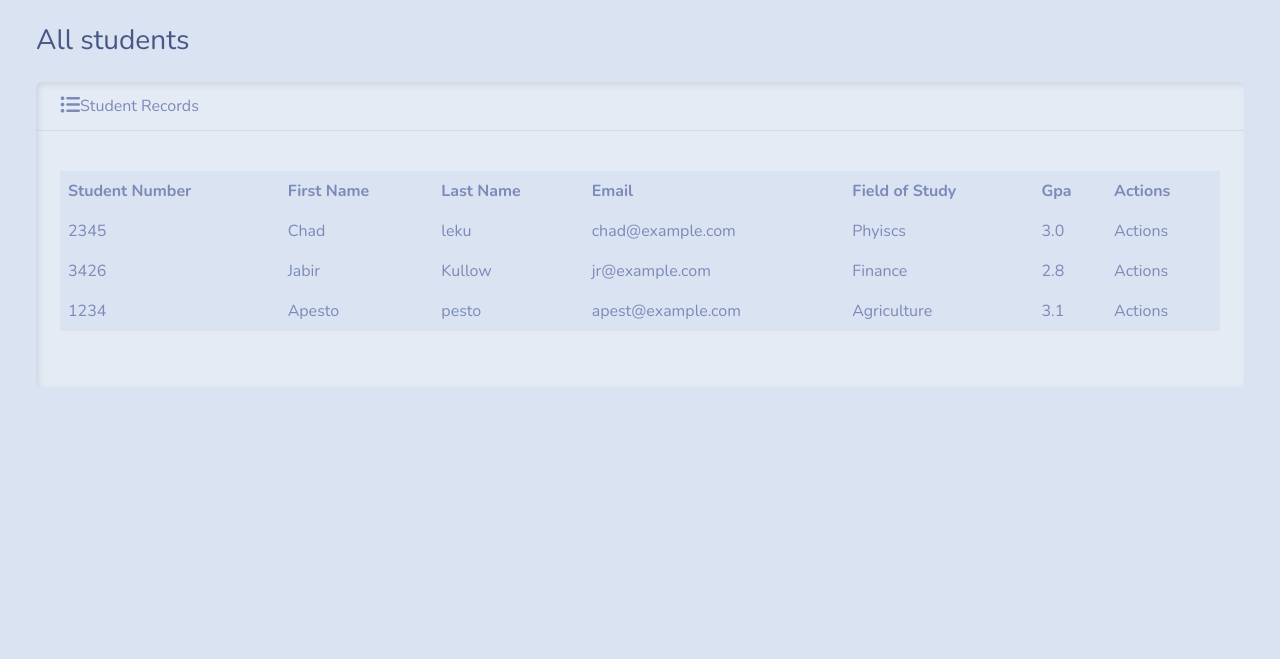
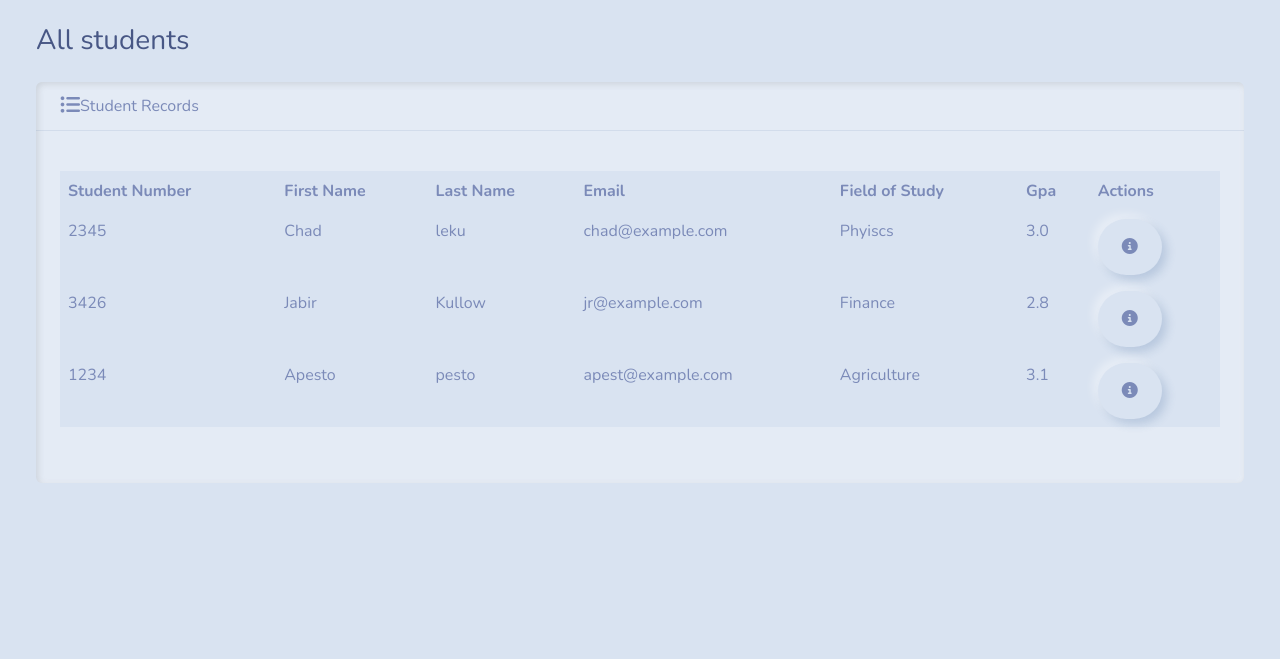
Before and after one commit to Jabir254/school_mgt_system, a Django app: page / in a window 1280 px wide. Shown: the part 56-715 px from the top of the page. Run offline with Django 4.2, Linux system fonts and the light colour scheme; data comes from the database, SQL or seed files in the repository; some libraries are stand-ins or nearby versions.

Commit message:
cleared minor bugs on views and urls files

```diff
--- a/sms/school/students/templates/students/index.html
+++ b/sms/school/students/templates/students/index.html
@@ -83,7 +83,11 @@
 												<td>{{ student.email}}</td>
 												<td>{{student.field_of_study}}</td>
 												<td>{{ student.gpa}}</td>
-												<td>Actions</td>
+												<td>
+													<button type="button" class="btn btn-sucess me-1" href="{% url 'view_student' student.id%}" data-bs-toggle="model"
+													data-bs-target="#myModal{{student.id}}">
+													<i class="fa-solid fa-circle-info"></i></button>
+												</td>
 											</tr>
 											{% endfor%}
 										</tbody>
--- a/sms/school/students/urls.py
+++ b/sms/school/students/urls.py
@@ -3,5 +3,5 @@ from . import views
 
 urlpatterns = [
         path('', views.index, name = 'index'),
-        path('<int:id>', views.view_student, name= 'view_student')
+        path('<int:id>', views.view_student, name= 'view_student'),
 ]
--- a/sms/school/students/views.py
+++ b/sms/school/students/views.py
@@ -1,4 +1,4 @@
-from django.http import HttpResponse
+from django.http import HttpResponseRedirect
 from django.urls import reverse
 from django.shortcuts import render
 from . models import Student
```
